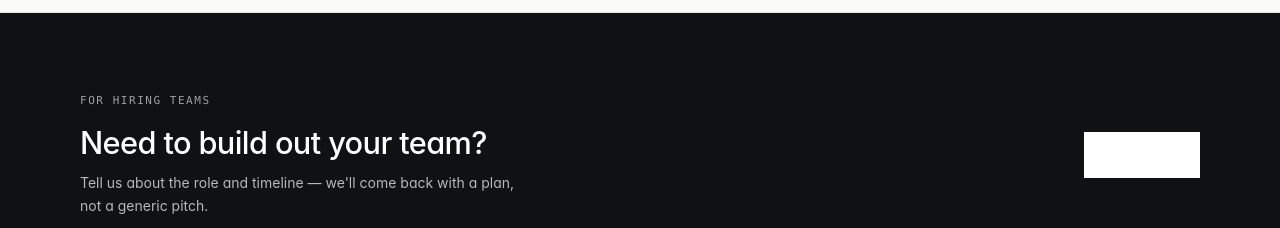
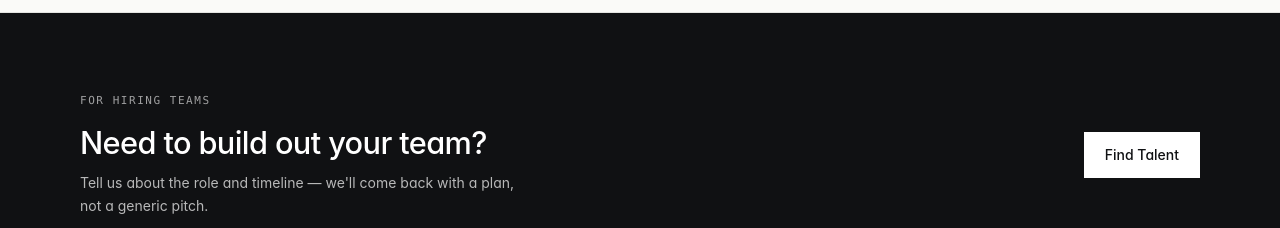
Before and after one commit to dheerajnkn/Nexanetweb, a Next.js app: page / in a window 1280 px wide. Shown: the part 5580-5808 px from the top of the page. Built offline with nearby package versions, Linux system fonts and the light colour scheme; no server answers.

Commit message:
Fix hiring CTA button contrast

```diff
--- a/components/home/CompanyCTA.tsx
+++ b/components/home/CompanyCTA.tsx
@@ -12,7 +12,11 @@ export function CompanyCTA() {
             Tell us about the role and timeline — we&apos;ll come back with a plan, not a generic pitch.
           </p>
         </div>
-        <LinkButton href="/contact" variant="primary" className="shrink-0 border-white bg-white text-ink hover:bg-signal hover:border-signal hover:text-white">
+        <LinkButton
+          href="/contact"
+          variant="primary"
+          className="shrink-0 border-white bg-white !text-ink hover:border-signal hover:bg-signal hover:!text-white"
+        >
           Find Talent
         </LinkButton>
       </Container>
```
